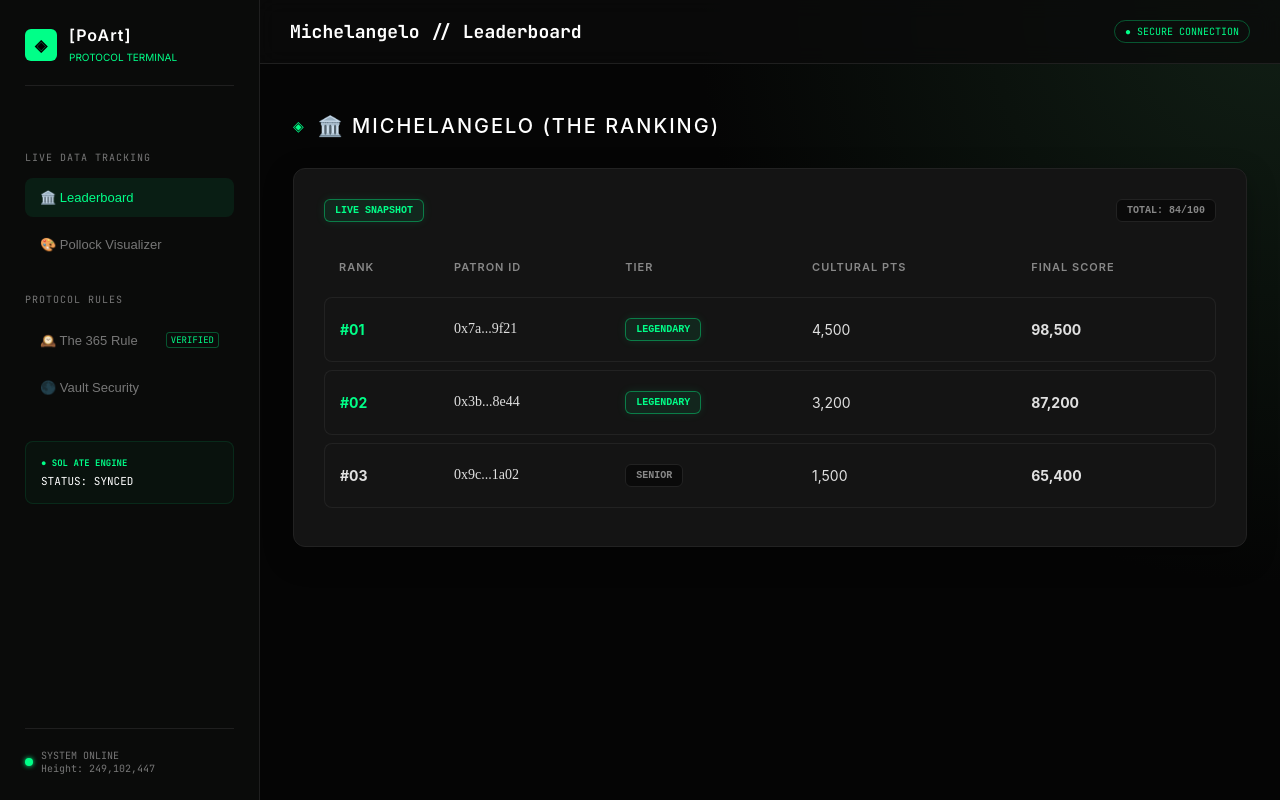
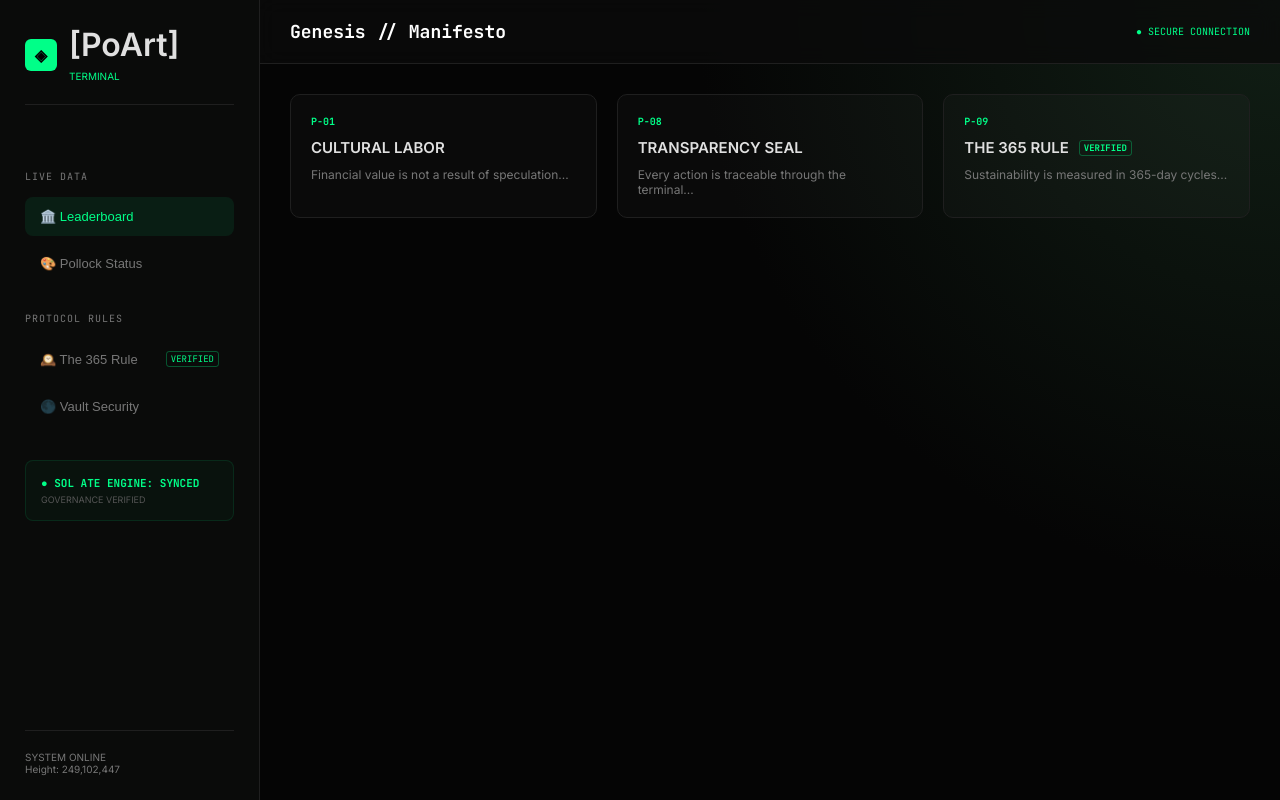
Before and after one commit to galeri-coder/ilhanart-protocol, a plain HTML site: page [PoArt]/index.html in a window 1280 px wide. Drawn offline with Linux system fonts and the light colour scheme.

Commit message:
Update index.html
Signed-off-by: galeri-coder <250358187+galeri-coder@users.noreply.github.com>

```diff
--- a/[PoArt]/index.html
+++ b/[PoArt]/index.html
@@ -15,68 +15,67 @@
         }
         * { margin: 0; padding: 0; box-sizing: border-box; }
         body { background: var(--bg-app); color: var(--text-primary); font-family: var(--font-main); height: 100vh; display: flex; overflow: hidden; }
-
-        /* SIDEBAR TASARIMI */
         .sidebar { width: 260px; background: var(--bg-sidebar); border-right: 1px solid var(--border-color); padding: 25px; display: flex; flex-direction: column; flex-shrink: 0; }
         .brand { display: flex; align-items: center; gap: 12px; margin-bottom: 40px; padding-bottom: 20px; border-bottom: 1px solid var(--border-color); }
         .logo { width: 32px; height: 32px; background: var(--accent); color: #000; display: grid; place-items: center; font-weight: 700; border-radius: 6px; }
-        .brand-text h1 { font-size: 16px; font-weight: 700; color: #fff; letter-spacing: 1px; }
-
         .menu-title { font-size: 10px; font-family: var(--font-mono); color: var(--text-muted); margin: 25px 0 10px; text-transform: uppercase; letter-spacing: 1px; }
         .nav-btn { background: transparent; border: none; width: 100%; text-align: left; padding: 12px 15px; margin: 4px 0; border-radius: 8px; color: var(--text-muted); cursor: pointer; font-size: 13px; display: flex; align-items: center; justify-content: space-between; transition: 0.2s; }
         .nav-btn:hover { background: rgba(255,255,255,0.03); color: #fff; }
         .nav-btn.active { background: rgba(0,255,136,0.08); color: var(--accent); border-color: rgba(0,255,136,0.2); }
-
-        /* MÜHÜR TASARIMI */
         .badge-verified { color: #00ff88; font-size: 9px; font-family: var(--font-mono); border: 1px solid rgba(0,255,136,0.3); padding: 1px 4px; border-radius: 3px; }
 
-        /* SOL ATE ENGINE (SYNCED) */
-        .engine-status-box { margin-top: 30px; padding: 15px; background: rgba(0,255,136,0.03); border: 1px solid rgba(0,255,136,0.1); border-radius: 8px; }
-        .engine-title { font-size: 9px; font-family: var(--font-mono); color: var(--accent); font-weight: 700; margin-bottom: 5px; }
-        .engine-text { font-size: 11px; color: #fff; font-family: var(--font-mono); }
+        /* SOL ATE ENGINE - SYNCED STATUS */
+        .engine-box { margin-top: 30px; padding: 15px; background: rgba(0,255,136,0.03); border: 1px solid rgba(0,255,136,0.1); border-radius: 8px; }
+        .engine-status { font-size: 11px; font-family: var(--font-mono); color: var(--accent); font-weight: 700; }
 
-        .footer-info { margin-top: auto; font-size: 10px; color: var(--text-muted); font-family: var(--font-mono); padding-top: 20px; border-top: 1px solid var(--border-color); display: flex; align-items: center; gap: 8px; }
-        .status-led { width: 8px; height: 8px; background: var(--accent); border-radius: 50%; box-shadow: 0 0 5px var(--accent); }
-
-        .main { flex: 1; display: flex; flex-direction: column; background: var(--bg-main-gradient); }
+        .main { flex: 1; display: flex; flex-direction: column; background: var(--bg-main-gradient); overflow-y: auto; }
         .top-bar { padding: 20px 30px; border-bottom: 1px solid var(--border-color); display: flex; justify-content: space-between; align-items: center; background: rgba(10,11,10,0.8); backdrop-filter: blur(10px); }
         h2#page-title { font-size: 18px; color: #fff; font-family: var(--font-mono); }
-        .connection-status { font-size: 10px; color: var(--accent); font-family: var(--font-mono); border: 1px solid rgba(0,255,136,0.3); padding: 4px 10px; border-radius: 20px; }
         .content-frame { flex: 1; border: none; width: 100%; height: 100%; }
+
+        /* MANIFESTO GRID */
+        .manifesto-grid { display: grid; grid-template-columns: repeat(3, 1fr); gap: 20px; padding: 30px; }
+        .card { background: rgba(255,255,255,0.02); border: 1px solid var(--border-color); padding: 20px; border-radius: 10px; }
+        .card h4 { font-size: 10px; color: var(--accent); font-family: var(--font-mono); margin-bottom: 10px; }
+        .card h3 { font-size: 15px; margin-bottom: 10px; display: flex; align-items: center; gap: 10px; }
     </style>
 </head>
 <body>
     <div class="sidebar">
-        <div class="brand"><div class="logo">◈</div><div class="brand-text"><h1>[PoArt]</h1><span style="font-size:10px; color:var(--accent);">PROTOCOL TERMINAL</span></div></div>
+        <div class="brand"><div class="logo">◈</div><div class="brand-text"><h1>[PoArt]</h1><span style="font-size:10px; color:var(--accent);">TERMINAL</span></div></div>
 
-        <div class="menu-title">Live Data Tracking</div>
-        <button class="nav-btn active" onclick="loadPage('modules/michelangelo.html', 'Michelangelo // Leaderboard')">🏛️ Leaderboard</button>
-        <button class="nav-btn" onclick="loadPage('modules/pollock.html', 'Jackson Pollock // Network Status')">🎨 Pollock Visualizer</button>
+        <div class="menu-title">Live Data</div>
+        <button class="nav-btn active" onclick="loadPage('modules/michelangelo.html', 'Leaderboard')">🏛️ Leaderboard</button>
+        <button class="nav-btn" onclick="loadPage('modules/pollock.html', 'Network Status')">🎨 Pollock Status</button>
 
         <div class="menu-title">Protocol Rules</div>
-        <button class="nav-btn" onclick="loadPage('modules/dali.html', 'Dali // Time Filter')">
-            <span>🕰️ The 365 Rule</span> <span class="badge-verified">VERIFIED</span>
-        </button>
-        <button class="nav-btn" onclick="loadPage('modules/rembrandt.html', 'Rembrandt // The Vault')">🌑 Vault Security</button>
+        <button class="nav-btn"><span>🕰️ The 365 Rule</span> <span class="badge-verified">VERIFIED</span></button>
+        <button class="nav-btn" onclick="loadPage('modules/rembrandt.html', 'The Vault')">🌑 Vault Security</button>
 
-        <div class="engine-status-box">
-            <div class="engine-title">● SOL ATE ENGINE</div>
-            <div class="engine-text">STATUS: SYNCED</div>
+        <div class="engine-box">
+            <div class="engine-status">● SOL ATE ENGINE: SYNCED</div>
+            <div style="font-size:9px; color:#555; margin-top:4px;">GOVERNANCE VERIFIED</div>
         </div>
+        <div style="margin-top:auto; font-size:10px; color:var(--text-muted); padding-top:20px; border-top:1px solid var(--border-color);">SYSTEM ONLINE <br> Height: 249,102,447</div>
+    </div>
 
-        <div class="footer-info"><div class="status-led"></div><div>SYSTEM ONLINE <br> Height: 249,102,447</div></div>
-    </div>
     <div class="main">
-        <div class="top-bar"><h2 id="page-title">Michelangelo // Leaderboard</h2><div class="connection-status">● SECURE CONNECTION</div></div>
-        <iframe id="app-frame" class="content-frame" src="modules/michelangelo.html"></iframe>
+        <div class="top-bar"><h2 id="page-title">Genesis // Manifesto</h2><div class="connection-status" style="font-size:10px; color:var(--accent); font-family:var(--font-mono);">● SECURE CONNECTION</div></div>
+        <div class="manifesto-grid">
+            <div class="card"><h4>P-01</h4><h3>CULTURAL LABOR</h3><p style="font-size:12px; color:var(--text-muted);">Financial value is not a result of speculation...</p></div>
+            <div class="card"><h4>P-08</h4><h3>TRANSPARENCY SEAL</h3><p style="font-size:12px; color:var(--text-muted);">Every action is traceable through the terminal...</p></div>
+            <div class="card">
+                <h4>P-09</h4>
+                <h3>THE 365 RULE <span class="badge-verified">VERIFIED</span></h3>
+                <p style="font-size:12px; color:var(--text-muted);">Sustainability is measured in 365-day cycles...</p>
+            </div>
+        </div>
     </div>
 
     <script>
         function loadPage(url, title) {
-            document.getElementById('app-frame').src = url;
             document.getElementById('page-title').innerText = title;
-            document.querySelectorAll('.nav-btn').forEach(b => b.classList.remove('active'));
-            event.currentTarget.classList.add('active');
+            // Iframe yükleme mantığı buraya gelecek
         }
     </script>
 </body>
```
